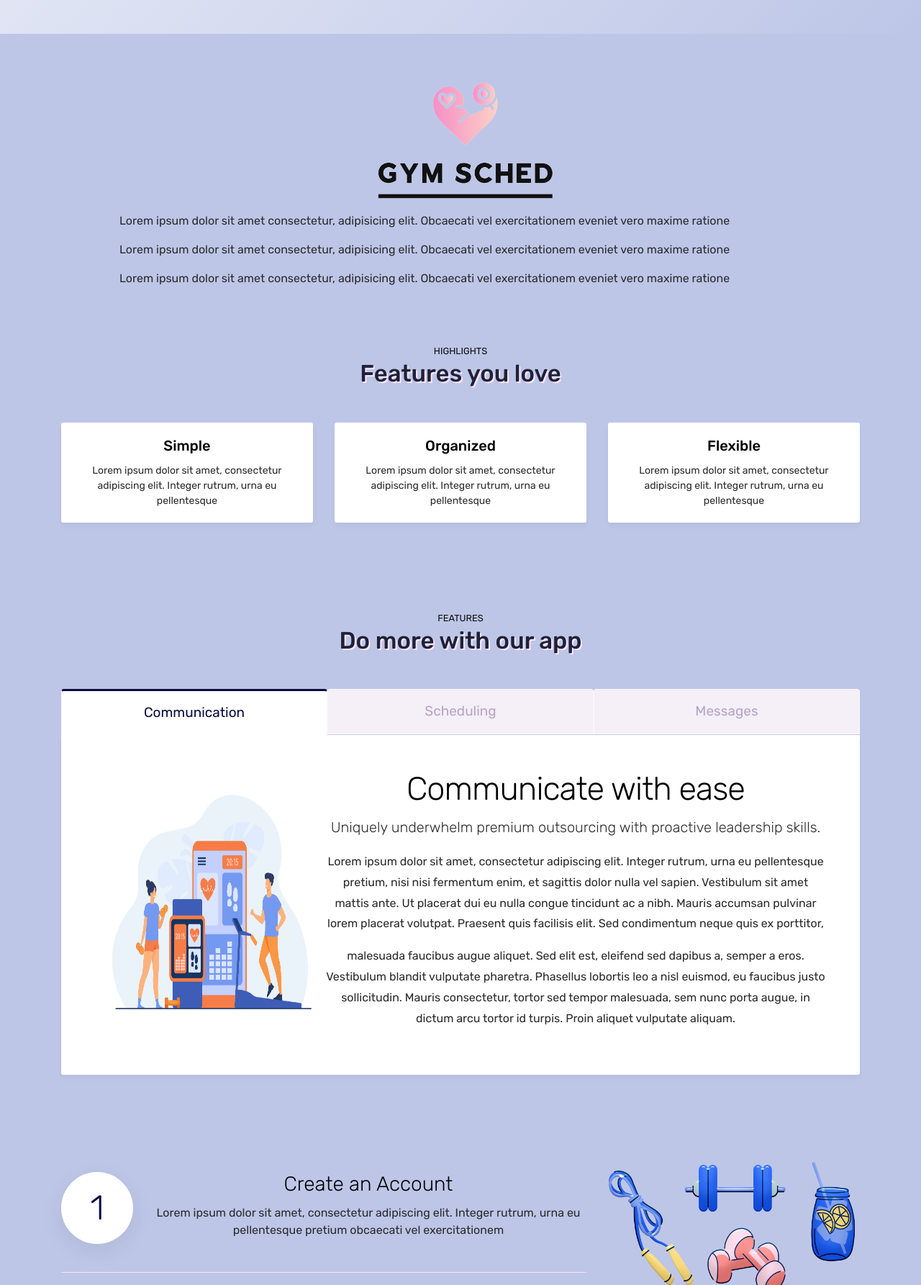
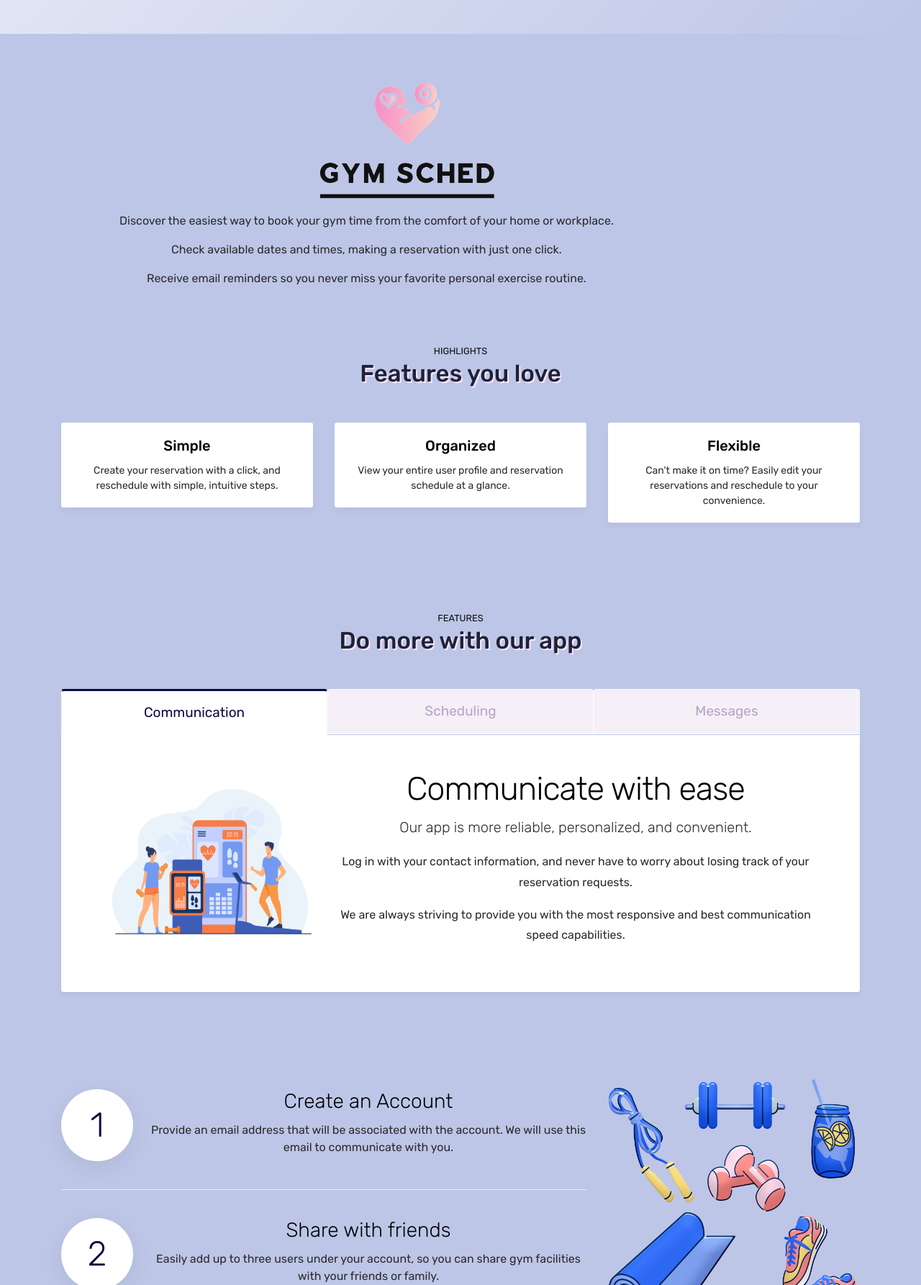
Before and after one commit to Linerah/requirements, a Flask app: page / in a window 1280 px wide. Shown: the part 632-2417 px from the top of the page at 72% size. Run offline with Flask 2, Linux system fonts and the light colour scheme; parts of the project's set-up code (start-up, migrations or seed data) failed here and were passed over; some libraries are stand-ins or nearby versions; some web fonts are replaced.

Commit message:
Update landing.html
Updated the latin text placeholders to fit our application.

```diff
--- a/templates/landing.html
+++ b/templates/landing.html
@@ -111,9 +111,9 @@ Author  : Grace Fernandez
               <img src="../static/images/landing/logoOf-removebg-preview.png"  class="img-fluid" style="width: 20rem; margin-left: 6.5rem; ">
 
 
-                  <p >Lorem ipsum dolor sit amet consectetur, adipisicing elit. Obcaecati vel exercitationem eveniet vero maxime ratione </p>
-                  <p >Lorem ipsum dolor sit amet consectetur, adipisicing elit. Obcaecati vel exercitationem eveniet vero maxime ratione </p>
-                  <p >Lorem ipsum dolor sit amet consectetur, adipisicing elit. Obcaecati vel exercitationem eveniet vero maxime ratione </p>
+                  <p >Discover the easiest way to book your gym time from the comfort of your home or workplace. </p>
+                  <p >Check available dates and times, making a reservation with just one click. </p>
+                  <p > Receive email reminders so you never miss your favorite personal exercise routine.</p>
 
           </div>
 
@@ -140,7 +140,7 @@ Author  : Grace Fernandez
                           <div class="media">
                               <div class="media-body">
                                   <h4 class="card-title">Simple</h4>
-                                  <p class="card-text">Lorem ipsum dolor sit amet, consectetur adipiscing elit. Integer rutrum, urna eu pellentesque </p>
+                                  <p class="card-text">Create your reservation with a click, and reschedule with simple, intuitive steps. </p>
                               </div>
                           </div>
                       </div>
@@ -153,7 +153,7 @@ Author  : Grace Fernandez
                               <span class=></span>
                               <div class="media-body">
                                   <h4 class="card-title"> Organized </h4>
-                                  <p class="card-text">Lorem ipsum dolor sit amet, consectetur adipiscing elit. Integer rutrum, urna eu pellentesque </p>
+                                  <p class="card-text">View your entire user profile and reservation schedule at a glance. </p>
                               </div>
                           </div>
                       </div>
@@ -165,7 +165,7 @@ Author  : Grace Fernandez
                           <div class="media">
                               <div class="media-body">
                                   <h4 class="card-title">Flexible</h4>
-                                  <p class="card-text">Lorem ipsum dolor sit amet, consectetur adipiscing elit. Integer rutrum, urna eu pellentesque </p>
+                                  <p class="card-text">Can't make it on time? Easily edit your reservations and reschedule to your convenience. </p>
                               </div>
                           </div>
                       </div>
@@ -207,13 +207,10 @@ Author  : Grace Fernandez
                       <div>
 
                           <h2>Communicate with ease</h2>
-                          <p class="lead">Uniquely underwhelm premium outsourcing with proactive leadership skills. </p>
-                          <p>Lorem ipsum dolor sit amet, consectetur adipiscing elit. Integer rutrum, urna eu pellentesque pretium, nisi nisi fermentum enim, et sagittis dolor nulla vel sapien. Vestibulum sit amet mattis ante. Ut placerat dui eu nulla
-                              congue tincidunt ac a nibh. Mauris accumsan pulvinar lorem placerat volutpat. Praesent quis facilisis elit. Sed condimentum neque quis ex porttitor,
+                          <p class="lead">Our app is more reliable, personalized, and convenient. </p>
+                          <p>Log in with your contact information, and never have to worry about losing track of your reservation requests.
                           </p>
-                          <p> malesuada faucibus augue aliquet. Sed elit est, eleifend sed dapibus a, semper a eros. Vestibulum blandit vulputate pharetra. Phasellus lobortis leo a nisl euismod, eu faucibus justo sollicitudin. Mauris consectetur, tortor
-                              sed tempor malesuada, sem nunc porta augue, in dictum arcu tortor id turpis. Proin aliquet vulputate aliquam.
-                          </p>
+                          <p> We are always striving to provide you with the most responsive and best communication speed capabilities.</p>
                       </div>
                   </div>
               </div>
@@ -221,13 +218,9 @@ Author  : Grace Fernandez
                   <div class="d-flex flex-column flex-lg-row">
                       <div>
                           <h2>Scheduling when you want</h2>
-                          <p class="lead">Uniquely underwhelm premium outsourcing with proactive leadership skills. </p>
-                          <p>Lorem ipsum dolor sit amet, consectetur adipiscing elit. Integer rutrum, urna eu pellentesque pretium, nisi nisi fermentum enim, et sagittis dolor nulla vel sapien. Vestibulum sit amet mattis ante. Ut placerat dui eu nulla
-                              congue tincidunt ac a nibh. Mauris accumsan pulvinar lorem placerat volutpat. Praesent quis facilisis elit. Sed condimentum neque quis ex porttitor,
-                          </p>
-                          <p> malesuada faucibus augue aliquet. Sed elit est, eleifend sed dapibus a, semper a eros. Vestibulum blandit vulputate pharetra. Phasellus lobortis leo a nisl euismod, eu faucibus justo sollicitudin. Mauris consectetur, tortor
-                              sed tempor malesuada, sem nunc porta augue, in dictum arcu tortor id turpis. Proin aliquet vulputate aliquam.
-                          </p>
+                          <p class="lead">Make your own schedule, easily and conveniently at the tip of your fingers. </p>
+                          <p>GymSched will help you save time for the things you really need to be there for.</p>
+                          <p> Schedule appointments as you please and get the one-to-one, tailored experiences at our gym that you crave.</p>
                       </div>
                       <img src="../static/images/landing/3744024.jpg" alt="graphic" style="width: 20rem; padding: 10px ;">
                   </div>
@@ -237,26 +230,17 @@ Author  : Grace Fernandez
                       <img src="../static/images/landing/graphic.png" alt="graphic" >
                       <div>
                           <h2>Realtime Messaging service</h2>
-                          <p class="lead">Uniquely underwhelm premium outsourcing with proactive leadership skills. </p>
-                          <p>Lorem ipsum dolor sit amet, consectetur adipiscing elit. Integer rutrum, urna eu pellentesque pretium, nisi nisi fermentum enim, et sagittis dolor nulla vel sapien. Vestibulum sit amet mattis ante. Ut placerat dui eu nulla
-                              congue tincidunt ac a nibh. Mauris accumsan pulvinar lorem placerat volutpat. Praesent quis facilisis elit. Sed condimentum neque quis ex porttitor,
-                          </p>
-                          <p> malesuada faucibus augue aliquet. Sed elit est, eleifend sed dapibus a, semper a eros. Vestibulum blandit vulputate pharetra. Phasellus lobortis leo a nisl euismod, eu faucibus justo sollicitudin. Mauris consectetur, tortor
-                              sed tempor malesuada, sem nunc porta augue, in dictum arcu tortor id turpis. Proin aliquet vulputate aliquam.
-                          </p>
+                          <p class="lead">Instant messaging provides a cost-effective and convenient way for you to communicate with our staff.  </p>
+                          <p> Watch this space as more user-friendly features will be added.</p>
                       </div>
                   </div>
               </div>
               <div class="tab-pane fade" id="livechat">
                   <div class="d-flex flex-column flex-lg-row">
                       <div>
-                          <h2>Live chat when you needed</h2>
-                          <p class="lead">Uniquely underwhelm premium outsourcing with proactive leadership skills. </p>
-                          <p>Lorem ipsum dolor sit amet, consectetur adipiscing elit. Integer rutrum, urna eu pellentesque pretium, nisi nisi fermentum enim, et sagittis dolor nulla vel sapien. Vestibulum sit amet mattis ante. Ut placerat dui eu nulla
-                              congue tincidunt ac a nibh. Mauris accumsan pulvinar lorem placerat volutpat. Praesent quis facilisis elit. Sed condimentum neque quis ex porttitor,
-                          </p>
-                          <p> malesuada faucibus augue aliquet. Sed elit est, eleifend sed dapibus a, semper a eros. Vestibulum blandit vulputate pharetra. Phasellus lobortis leo a nisl euismod, eu faucibus justo sollicitudin. Mauris consectetur, tortor
-                              sed tempor malesuada, sem nunc porta augue, in dictum arcu tortor id turpis. Proin aliquet vulputate aliquam.
+                          <h2>Live chat when you need it</h2>
+                          <p class="lead">  Get fast responses to questions as they come up, no need to wait for e-mail responses.  We know you are a busy person, so we offer the convenience of live support to clarify any questions you may have about our service.
+
                           </p>
                       </div>
                       <img src="../static/images/landing/graphic.png" alt="graphic" class="img-fluid rounded align-self-start mr-lg-5 mb-5 mb-lg-0">
@@ -280,21 +264,21 @@ Author  : Grace Fernandez
                           <div class="circle-icon mr-4">1</div>
                           <div class="media-body">
                               <h5>Create an Account</h5>
-                              <p>Lorem ipsum dolor sit amet, consectetur adipiscing elit. Integer rutrum, urna eu pellentesque pretium obcaecati vel exercitationem </p>
+                              <p>Provide an email address that will be associated with the account. We will use this email to communicate with you. </p>
                           </div>
                       </li>
                       <li class="media my-4">
                           <div class="circle-icon mr-4">2</div>
                           <div class="media-body">
                               <h5>Share with friends</h5>
-                              <p>Lorem ipsum dolor sit amet, consectetur adipiscing elit. Integer rutrum, urna eu pellentesque pretium obcaecati vel exercitationem eveniet</p>
+                              <p>Easily add up to three users under your account, so you can share gym facilities with your friends or family.</p>
                           </div>
                       </li>
                       <li class="media">
                           <div class="circle-icon mr-4">3</div>
                           <div class="media-body">
                               <h5>Enjoy your life</h5>
-                              <p>Lorem ipsum dolor sit amet, consectetur adipiscing elit. Integer rutrum, urna eu pellentesque pretium obcaecati vel exercitationem </p>
+                              <p>Join our community, find the right time for you and come exercise with us. </p>
                           </div>
                       </li>
                   </ul>
```
